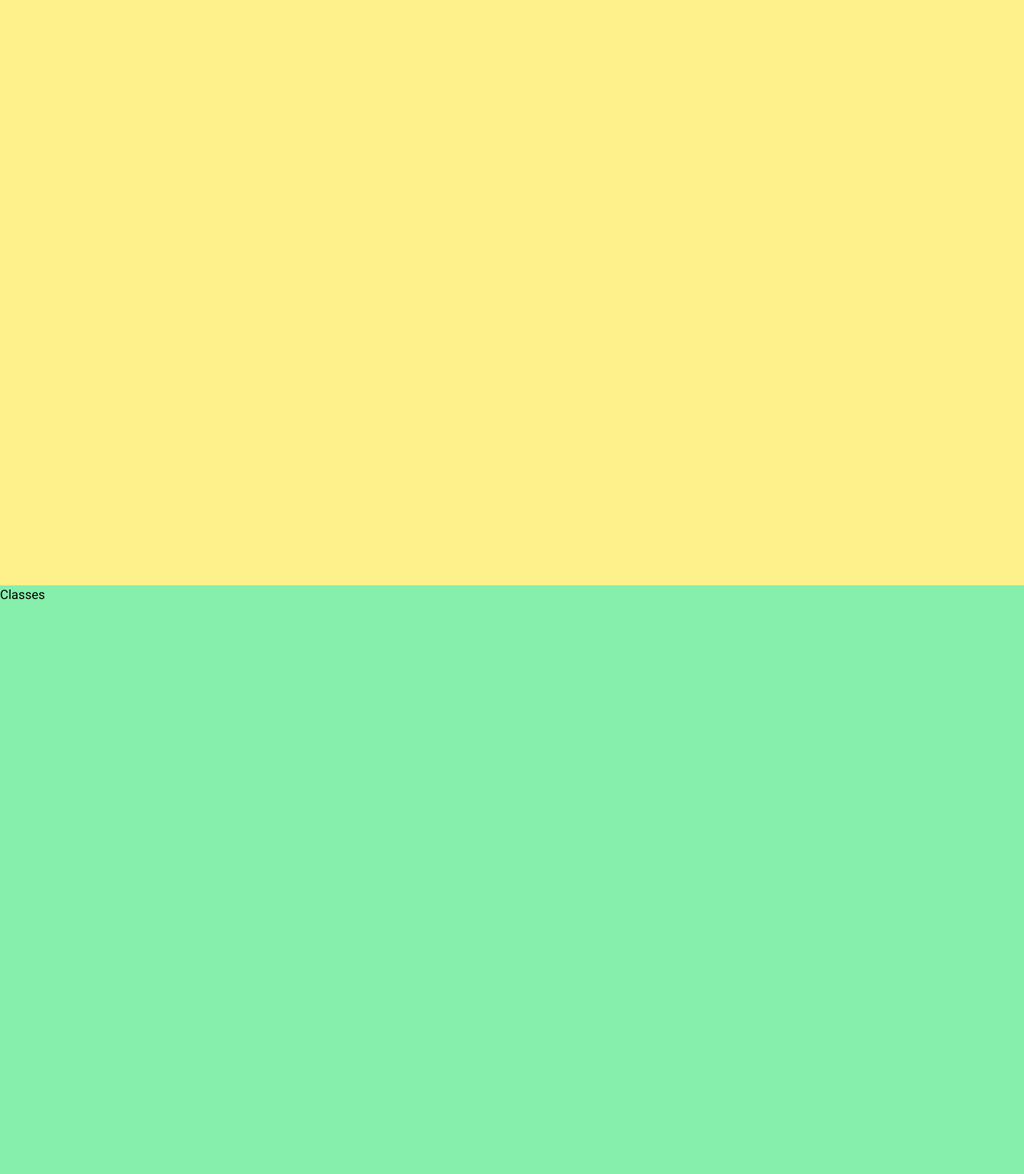
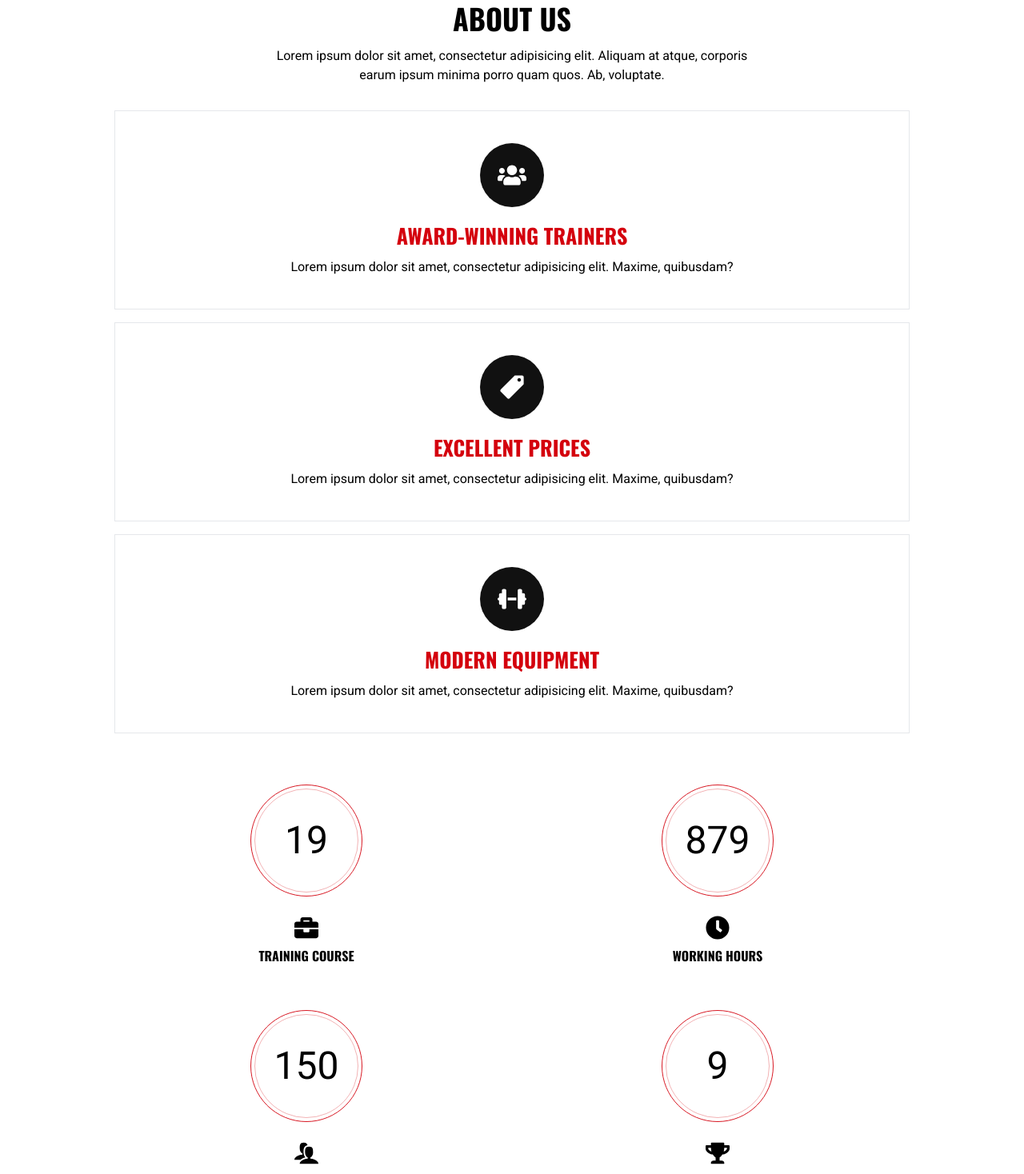
Before and after one commit to wb-keeper/gym, a Next.js app: page / in a window 1280 px wide. Shown: the part 980-2448 px from the top of the page at 80% size. Built offline with nearby package versions, Linux system fonts and the light colour scheme.

Commit message:
Worked on About section, started Classes

```diff
--- a/components/About.tsx
+++ b/components/About.tsx
@@ -1,7 +1,87 @@
+"use client";
+import { FaUsers } from "react-icons/fa";
+import { IoIosPricetag } from "react-icons/io";
+import { FaDumbbell } from "react-icons/fa6";
+import Achievements from "@/components/Achievements";
+import { motion } from "framer-motion";
+import { fadeIn } from "@/lib/variants";
+
+const featured = [
+  {
+    icon: <FaUsers />,
+    title: "award-winning trainers",
+    subtitle:
+      "Lorem ipsum dolor sit amet, consectetur adipisicing elit. Maxime, quibusdam?",
+  },
+  {
+    icon: <IoIosPricetag />,
+    title: "excellent prices",
+    subtitle:
+      "Lorem ipsum dolor sit amet, consectetur adipisicing elit. Maxime, quibusdam?",
+  },
+  {
+    icon: <FaDumbbell />,
+    title: "modern equipment",
+    subtitle:
+      "Lorem ipsum dolor sit amet, consectetur adipisicing elit. Maxime, quibusdam?",
+  },
+];
 const About = () => {
   return (
-    <section className="h-screen bg-yellow-200" id="about">
-      About
+    <section className="pt-8 pb-14 lg:pt-16 lg:pb-28" id="about">
+      <div className="container mx-auto">
+        <div className="flex flex-col items-center gap-2 mb-8">
+          <motion.h2
+            variants={fadeIn("up", 0.4)}
+            initial="hidden"
+            whileInView={"show"}
+            viewport={{ once: false, amount: 0.2 }}
+            className="h2 text-center"
+          >
+            About us
+          </motion.h2>
+          <motion.p
+            variants={fadeIn("up", 0.6)}
+            initial="hidden"
+            whileInView={"show"}
+            viewport={{ once: false, amount: 0.2 }}
+            className="max-w-[600px] mx-auto text-center"
+          >
+            Lorem ipsum dolor sit amet, consectetur adipisicing elit. Aliquam at
+            atque, corporis earum ipsum minima porro quam quos. Ab, voluptate.
+          </motion.p>
+        </div>
+        <motion.div
+          variants={fadeIn("up", 0.8)}
+          initial="hidden"
+          whileInView={"show"}
+          viewport={{ once: false, amount: 0.2 }}
+          className="grid grid-cols-1 md:grid-cols-2 xl:grid-cols-3 gap-4 mb-16"
+        >
+          {featured.map((feature, index) => (
+            <div
+              className="flex flex-col justify-center items-center gap-4 border p-10"
+              key={index}
+            >
+              <div className="text-4xl bg-primary-300 text-white w-[80px] h-[80px] rounded-full flex justify-center items-center">
+                {feature.icon}
+              </div>
+              <div className="flex flex-col justify-center items-center gap-2">
+                <h4 className="h4 text-accent">{feature.title}</h4>
+                <p>{feature.subtitle}</p>
+              </div>
+            </div>
+          ))}
+        </motion.div>
+        <motion.div
+          variants={fadeIn("up", 1)}
+          initial="hidden"
+          whileInView={"show"}
+          viewport={{ once: false, amount: 0.2 }}
+        >
+          <Achievements />
+        </motion.div>
+      </div>
     </section>
   );
 };
--- /dev/null
+++ b/components/Achievements.tsx
@@ -0,0 +1,97 @@
+"use client";
+import { FaBriefcase, FaClock, FaTrophy } from "react-icons/fa";
+import { ImUsers } from "react-icons/im";
+import CountUp from "react-countup";
+import { useRef } from "react";
+import { useInView } from "framer-motion";
+import { motion } from "framer-motion";
+
+const stats = [
+  {
+    number: 19,
+    icon: FaBriefcase,
+    text: "training course",
+  },
+  {
+    number: 879,
+    icon: FaClock,
+    text: "working hours",
+  },
+  {
+    number: 150,
+    icon: ImUsers,
+    text: "happy courses",
+  },
+  {
+    number: 9,
+    icon: FaTrophy,
+    text: "international awards",
+  },
+];
+const statsContainerVariant = {
+  hidden: { opacity: 0 },
+  show: {
+    opacity: 1,
+    transition: {
+      staggerChildren: 0.4,
+      duration: 0.5,
+      ease: "linear",
+    },
+  },
+};
+const statsItem = {
+  hidden: {
+    y: 20,
+    opacity: 0,
+  },
+  show: {
+    y: 0,
+    opacity: 1,
+    transition: {
+      duration: 0.5,
+      ease: [0.25, 0.6, 0.3, 0.8],
+    },
+  },
+};
+const Achievements = () => {
+  const ref = useRef(null);
+  const isInView = useInView(ref);
+  return (
+    <section>
+      <div className="container mx-auto">
+        <motion.div
+          variants={statsContainerVariant}
+          initial="hidden"
+          whileInView={"show"}
+          viewport={{ once: false, amount: 0.3 }}
+          className="grid grid-cols-2 md:grid-cols-4 gap-16"
+        >
+          {stats.map((stat, index) => (
+            <motion.div
+              variants={statsItem}
+              className="flex flex-col justify-center items-center"
+              key={index}
+            >
+              <div className="border border-accent/90 w-[140px] h-[140px] mx-auto rounded-full p-1 mb-6">
+                <div
+                  ref={ref}
+                  className="border border-accent/30 w-full h-full flex items-center text-5xl rounded-full justify-center"
+                >
+                  {isInView && (
+                    <CountUp end={stat.number} start={0} duration={6} />
+                  )}
+                </div>
+              </div>
+              <div className="flex flex-col justify-center items-center text-center">
+                <stat.icon className="text-3xl mb-2" />
+                <h4 className="h-4">{stat.text}</h4>
+              </div>
+            </motion.div>
+          ))}
+        </motion.div>
+      </div>
+    </section>
+  );
+};
+
+export default Achievements;
--- a/components/Classes.tsx
+++ b/components/Classes.tsx
@@ -1,3 +1,4 @@
+"use client";
 const Classes = () => {
   return (
     <section className="h-screen bg-green-300" id="class">
```
